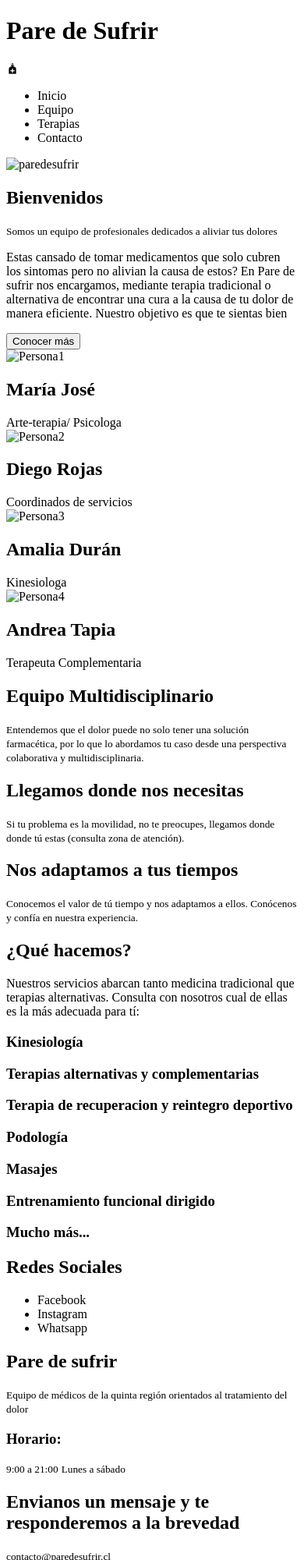
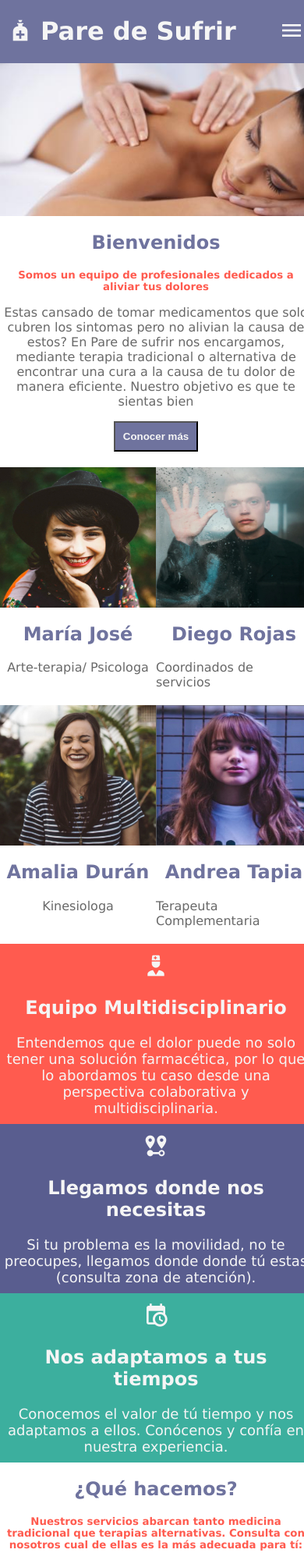
Before and after one commit to notnowsista/animaciones, a plain HTML site: page index.html in a window 390 px wide. Shown: the top 2000 px of the page at 78% size. Drawn offline with Linux system fonts and the light colour scheme.

Commit message:
mobile listo sin animaciones

```diff
--- a/assets/css/style.css
+++ b/assets/css/style.css
@@ -0,0 +1,210 @@
+body{
+    margin: 0;
+    padding: 0;
+    font-family: Verdana, Geneva, Tahoma, sans-serif;
+}
+
+.container{
+    display: grid;
+    grid-template-areas:
+    "header"
+    "main"
+    "footer"
+    ;
+}
+
+header{
+    grid-area: header;
+    display: flex;
+    justify-content: space-between;
+    align-items: center;
+    background-color: #6f739e;
+    color: whitesmoke;
+}
+
+.title{
+    display: flex;
+    flex-direction: row-reverse;
+    justify-content: space-around;
+    align-items: center;
+    font-size: medium;
+}
+
+header span{
+    font-size: xx-large;
+    padding: 10px;
+}
+
+nav{
+    display: none;
+}
+main{
+    grid-area: main;
+    display: flex;
+    flex-direction: column;
+}
+
+.bienvenida{
+    display: flex;
+    flex-direction: column;
+    align-items: center;
+}
+
+.bienvenida img{
+    width: 100%;
+}
+
+.texto-bienvenida{
+    display: flex;
+    flex-direction: column;
+    align-items: center;
+    text-align: center;
+    color: dimgray;
+}
+
+.texto-bienvenida small{
+    color: #FF5B4F;
+    font-weight: bold;
+}
+.texto-bienvenida h2{
+    color: #6f739e;
+    font-weight: bolder;
+}
+
+.texto-bienvenida button{
+    padding: 10px;
+    background-color: #6f739e;
+    color: whitesmoke;
+    font-weight: bold;
+}
+
+.equipo{
+    display: grid;
+    grid-template-columns: 1fr 1fr;
+    justify-items: center;
+}
+
+.equipo img{
+    width: 200px;
+    height: 180px;
+}
+
+.card-equipo{
+    display: flex;
+    flex-direction: column;
+    align-items: center;
+    margin-top: 20px;
+    color: #6f739e;
+}
+
+.servicios{
+    margin-top: 20px;
+}
+
+.card-equipo span{
+    color: dimgrey;
+}
+
+.servicios span{
+    font-size: xx-large;
+    margin-top: 10px;
+}
+
+.servicios small{
+    font-size: large;
+    margin-bottom: 10px;
+}
+
+.card-servicios1{
+    display: flex;
+    flex-direction: column;
+    align-items: center;
+    text-align: center;
+    background-color: #FF5B4F;
+    color: whitesmoke;
+}
+
+.card-servicios2{
+    display: flex;
+    flex-direction: column;
+    align-items: center;
+    text-align: center;
+    background-color: #595d8f;
+    color: whitesmoke;
+}
+
+.card-servicios3{
+    display: flex;
+    flex-direction: column;
+    align-items: center;
+    text-align: center;
+    background-color: #3caf9e;
+    color: whitesmoke;
+}
+
+.texto-terapias{
+    display: flex;
+    flex-direction: column;
+    align-items: center;
+    text-align: center;
+    color: #6f739e;
+    font-weight: bolder;
+}
+
+.texto-terapias small{
+    color: #FF5B4F;
+}
+
+.cada-terapia{
+    display: flex;
+    flex-direction: row;
+    align-items: center;
+    gap: 10px;
+    opacity: 0.7;
+}
+
+.lista-terapias{
+    text-align: center;
+    font-size: medium;
+    display: grid;
+    grid-template-columns: 1fr;
+    margin-left: 20px;
+}
+
+footer{
+    grid-area: footer;
+    display: grid;
+    grid-template-columns: repeat(3, 1fr);
+    background-color: #6f739e;
+    color: whitesmoke;
+}
+
+.rrss{
+    display: flex;
+    flex-direction: column;s
+    justify-content: flex-start;
+    align-items: center;
+    font-size: medium;
+}
+
+.info h3{
+    margin: 0;
+}
+
+.info{
+    display: flex;
+    flex-direction: column;
+    justify-content: flex-start;
+    align-items: center;
+    text-align: center;
+    font-size: small;
+}
+
+.contacto{
+    display: flex;
+    flex-direction: column;
+    justify-content: flex-start;
+    align-items: center;
+    text-align: center;
+    font-size: small;
+}
--- a/index.html
+++ b/index.html
@@ -22,10 +22,13 @@
                     <li>Contacto</li>
                 </ul>
             </nav>
+            <div class="hide-menu">
+                <span class="mdi mdi-menu"></span>
+            </div>
         </header>
         <main>
             <section class="bienvenida">
-                <img src="" alt="paredesufrir">
+                <img src="assets/img/tearpia.jpeg" alt="paredesufrir">
                 <div class="texto-bienvenida">
                     <h2>Bienvenidos</h2>
                     <small>Somos un equipo de profesionales dedicados a aliviar tus dolores</small>
@@ -35,39 +38,39 @@
             </section>
             <section class="equipo">
                 <div class="card-equipo">
-                    <img src="" alt="Persona1">
+                    <img src="assets/img/Mariajose.jpg" alt="Persona1">
                     <h2>María José</h2>
                     <span>Arte-terapia/ Psicologa</span>
                 </div>
                 <div class="card-equipo">
-                    <img src="" alt="Persona2">
+                    <img src="assets/img/juan pablo.jpg" alt="Persona2">
                     <h2>Diego Rojas</h2>
                     <span>Coordinados de servicios</span>
                 </div>
                 <div class="card-equipo">
-                    <img src="" alt="Persona3">
+                    <img src="assets/img/Juanita.jpg" alt="Persona3">
                     <h2>Amalia Durán</h2>
                     <span>Kinesiologa</span>
                 </div>
                 <div class="card-equipo">
-                    <img src="" alt="Persona4">
+                    <img src="assets/img/maria.jpg" alt="Persona4">
                     <h2>Andrea Tapia</h2>
                     <span>Terapeuta Complementaria</span>
                 </div>
             </section>
             <section class="servicios">
-                <div class="card-servicios">
-                    <i></i>
+                <div class="card-servicios1">
+                    <span class="mdi mdi-doctor"></span>
                     <h2>Equipo Multidisciplinario</h2>
                     <small>Entendemos que el dolor puede no solo tener una solución farmacética, por lo que lo abordamos tu caso desde una perspectiva colaborativa y multidisciplinaria.</small>
                 </div>
-                <div class="card-servicios">
-                    <i></i>
+                <div class="card-servicios2">
+                    <span class="mdi mdi-map-marker-distance"></span>
                     <h2>Llegamos donde nos necesitas</h2>
                     <small>Si tu problema es la movilidad, no te preocupes, llegamos donde donde tú estas (consulta zona de atención).</small>
                 </div>
-                <div class="card-servicios">
-                    <i></i>
+                <div class="card-servicios3">
+                    <span class="mdi mdi-calendar-clock"></span>
                     <h2>Nos adaptamos a tus tiempos</h2>
                     <small>Conocemos el valor de tú tiempo y nos adaptamos a ellos. Conócenos y confía en nuestra experiencia.</small>
                 </div>
@@ -75,48 +78,46 @@
             <section class="terapias">
                 <div class="texto-terapias">
                     <h2>¿Qué hacemos?</h2>
-                    <span>Nuestros servicios abarcan tanto medicina tradicional que terapias alternativas. Consulta con nosotros cual de ellas es la más adecuada para tí:</span>
+                    <small>Nuestros servicios abarcan tanto medicina tradicional que terapias alternativas. Consulta con nosotros cual de ellas es la más adecuada para tí:</small>
                 </div>
                 <div class="lista-terapias">
                     <div class="cada-terapia">
-                        <i></i>
-                        <h3>Kinesiología</h3>
+                        <span class="mdi mdi-check-decagram-outline"></span>
+                        <h4>Kinesiología</h4>
                     </div>
                     <div class="cada-terapia">
-                        <i></i>
-                        <h3>Terapias alternativas y complementarias</h3>
+                        <span class="mdi mdi-check-decagram-outline"></span>
+                        <h4>Terapias alternativas y complementarias</h4>
                     </div>
                     <div class="cada-terapia">
-                        <i></i>
-                        <h3>Terapia de recuperacion y reintegro deportivo</h3>
+                        <span class="mdi mdi-check-decagram-outline"></span>
+                        <h4>Terapia de recuperacion y reintegro deportivo</h4>
                     </div>
                     <div class="cada-terapia">
-                        <i></i>
-                        <h3>Podología</h3>
+                        <span class="mdi mdi-check-decagram-outline"></span>
+                        <h4>Podología</h4>
                     </div>
                     <div class="cada-terapia">
-                        <i></i>
-                        <h3>Masajes</h3>
+                        <span class="mdi mdi-check-decagram-outline"></span>
+                        <h4>Masajes</h4>
                     </div>
                     <div class="cada-terapia">
-                        <i></i>
-                        <h3>Entrenamiento funcional dirigido</h3>
+                        <span class="mdi mdi-check-decagram-outline"></span>
+                        <h4>Entrenamiento funcional dirigido</h4>
                     </div>
                     <div class="cada-terapia">
-                        <i></i>
-                        <h3>Mucho más...</h3>
+                        <span class="mdi mdi-check-decagram-outline"></span>
+                        <h4>Mucho más...</h4>
                     </div>
                 </div>
             </section>
         </main>
         <footer>
                 <div class="rrss">
-                <h2>Redes Sociales</h2>
-                <ul>
-                    <li>Facebook</li>
-                    <li>Instagram</li>
-                    <li>Whatsapp</li>
-                </ul>
+                    <h2>Siguenos</h2>
+                        <i><span class="mdi mdi-facebook"></span></i>
+                        <i><span class="mdi mdi-instagram"></span></i>
+                        <i><span class="mdi mdi-whatsapp"></span></i>
                 </div>
                 <div class="info">
                     <h2>Pare de sufrir</h2>
@@ -128,11 +129,8 @@
                     </div>
                 </div>
                 <div class="contacto">
-                <h2>Envianos un mensaje y te responderemos a la brevedad</h2>
+                    <h2>Envianos un mensaje</h2>
                     <small>contacto@paredesufrir.cl</small>
-            </div>
-            <div class="copyright">
-                <h2>Pare de Sufrir 2023. Derechos reservados.</h2>
                 </div>
         </footer>
     </div>
```
Also changed, not shown: assets/img/Juanita.jpg (added), assets/img/Mariajose.jpg (added), assets/img/juan pablo.jpg (added), assets/img/maria.jpg (added), assets/img/tearpia.jpeg (added). Lines whose indentation alone changed are shown as unchanged.
